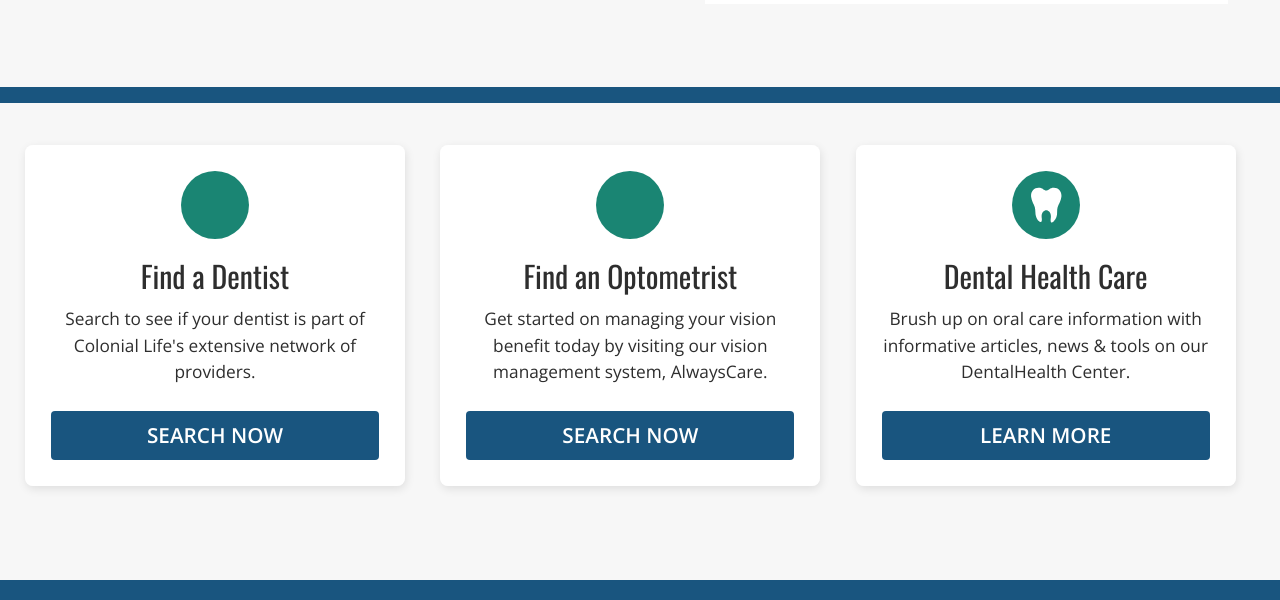
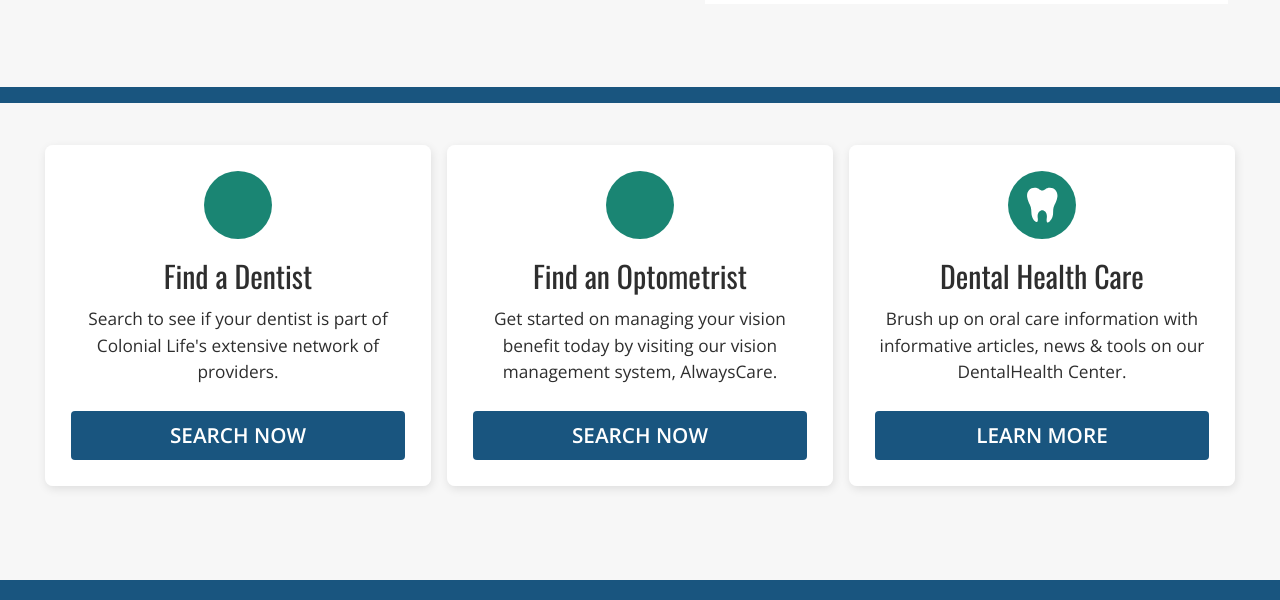
Before and after one commit to unumux/coloniallife-dental-shell, a website: page index.html in a window 1280 px wide. Shown: the part 596-1196 px from the top of the page. Drawn offline with nearby package versions, Linux system fonts and the light colour scheme; grey boxes are pictures that could not be loaded.

Commit message:
Additional card overrides

```diff
--- /dev/null
+++ b/styles/overrides/_willow.scss
@@ -0,0 +1,28 @@
+.willow-logo-link {
+    text-decoration: none;
+
+    &__image {
+        display: inline-block;
+    }
+}
+
+.willow-card-grid {
+    display: block;
+    margin-bottom: $space-xxl;
+
+    @media (min-width: 768px) {
+        display: flex;
+    }
+}
+
+.willow-card-grid__item {
+    margin-right: 0;
+
+    @media (min-width: 768px) {
+        margin-right: $space;
+    }
+}
+
+.willow-card {
+    max-width: none;
+}
--- a/styles/styles.scss
+++ b/styles/styles.scss
@@ -1,5 +1,7 @@
 @import "node_modules/@unumux/theme-coloniallife-default/styles";
 @import "node_modules/@unumux/willow/styles";
+
+@import "overrides/willow";
 
 @import 'feature/feature';
 
@@ -8,14 +10,6 @@ $component-icon-bg-background-color: $theme-accent;
 $component-border-color: $theme-base-3;
 $component-logo-border-color: $theme-base-3;
 $component-logo-text-color: $theme-text-inverse;
-
-.willow-logo-link {
-    text-decoration: none;
-
-    &__image {
-        display: inline-block;
-    }
-}
 
 .logo-text {
     border-left: 2px solid $component-logo-border-color;
@@ -71,15 +65,12 @@ $component-logo-text-color: $theme-text-inverse;
 .container {
     display: block;
     flex-direction: initial;
+    max-width: none; /* Will this break things? */
     min-height: auto;
 
     @media (min-width: 1200px) {
-        max-width: 1260px;
+        max-width: 1220px;
     }
-}
-
-.willow-card-grid {
-    margin-bottom: $space-xxl;
 }
 
 .up {
```
Also changed, not shown: styles/styles.min.css, 1 other file.
